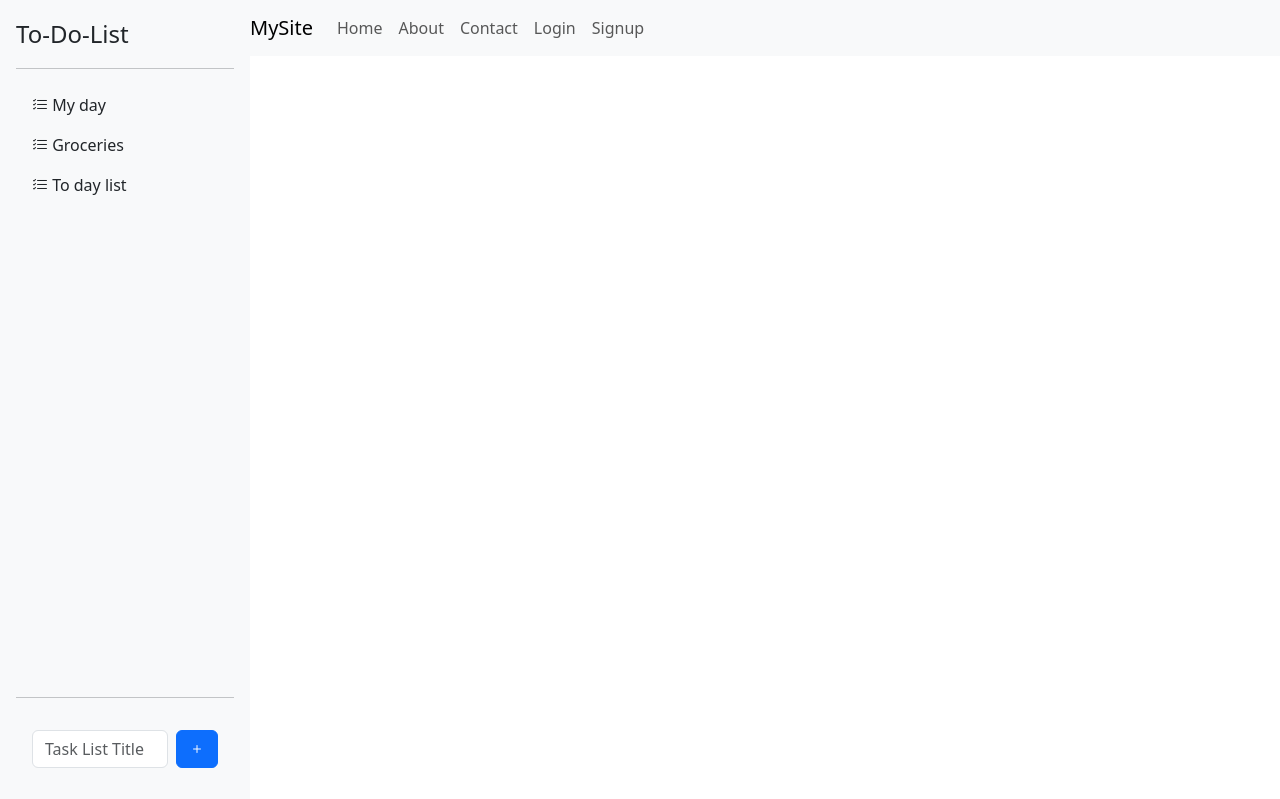
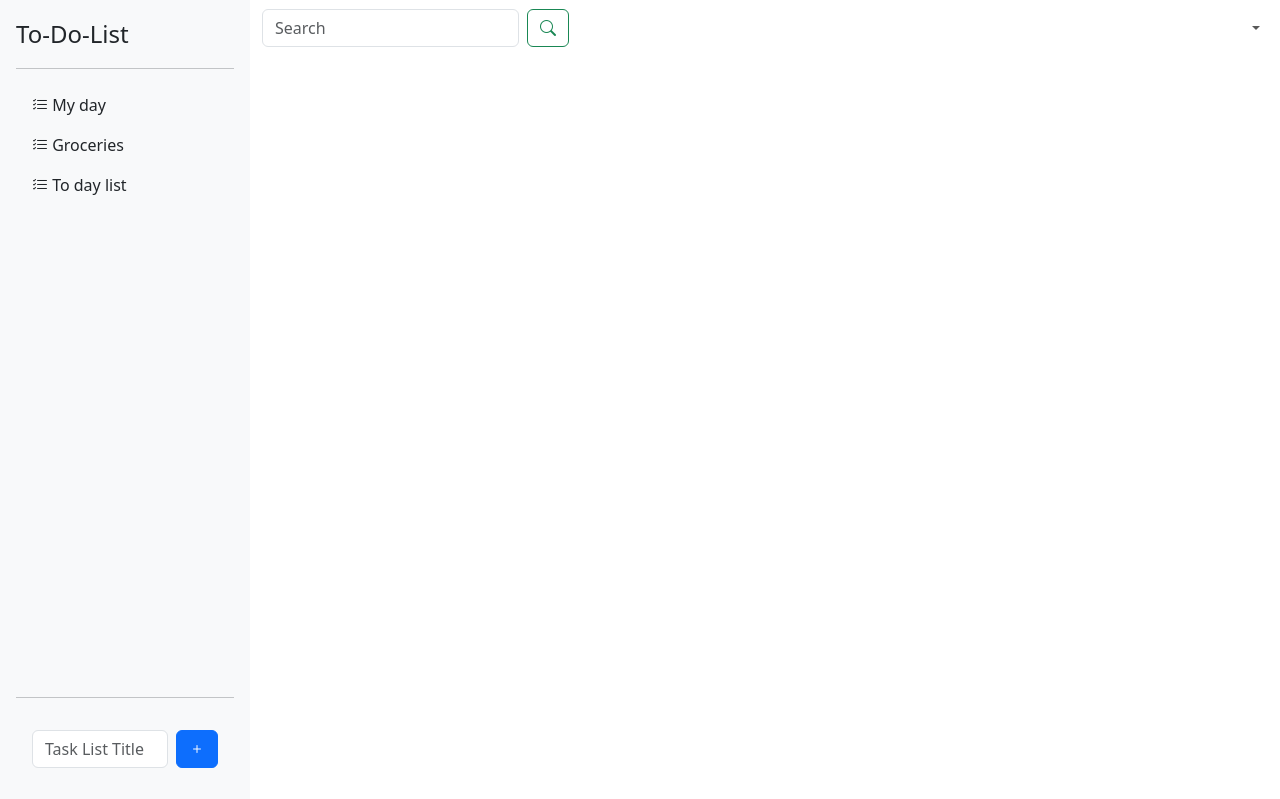
Before and after one commit to AliAbDev11/To-Do-WebApp, a Django app: page / in a window 1280 px wide. Shown: the top 799 px of the page. Run offline with Django 5.2, Linux system fonts and the light colour scheme; data comes from the database, SQL or seed files in the repository.

Commit message:
Update navbar.html
- Add search form
- add dropdown

```diff
--- a/todolist/templates/includes/navbar.html
+++ b/todolist/templates/includes/navbar.html
@@ -1,36 +1,22 @@
 <!-- Navigation Bar -->
-<nav class="navbar navbar-expand-lg navbar-light bg-light">
-    <div class="con\tainer-fluid d-flex">
-        <a class="navbar-brand" href="/">MySite</a>
-        <button class="navbar-toggler" type="button" data-bs-toggle="collapse" data-bs-target="#navbarNav" aria-controls="navbarNav" aria-expanded="false" aria-label="Toggle navigation">
-            <span class="navbar-toggler-icon"></span>
-        </button>
+<nav class="navbar navbar-expand-lg navbar-light bg-white">
+    <div class="container-fluid d-flex">
+        <!-- Search Form -->
+        <form class="d-flex ms-auto" method="GET" action="/search/">
+            <input class="form-control me-2" type="search" placeholder="Search" aria-label="Search" name="q">
+            <button class="btn btn-outline-success" type="submit"> <i class="bi bi-search"></i></button>
+        </form>
         <div class="collapse navbar-collapse" id="navbarNav">
             <ul class="navbar-nav ms-auto">
-                <li class="nav-item">
-                    <a class="nav-link" href="/">Home</a>
+                <li class="nav-item dropdown">
+                    <a class="nav-link dropdown-toggle" href="#" id="navbarDropdown" role="button" data-bs-toggle="dropdown" aria-expanded="false">
+                        {{ user.username }} <!-- Display the user's username -->
+                    </a>
+                    <ul class="dropdown-menu dropdown-menu-end" aria-labelledby="navbarDropdown">
+                        <li><a class="dropdown-item" href="/profile/">Profile</a></li>
+                        <li><a class="dropdown-item" href="/logout/">Logout</a></li>
+                    </ul>
                 </li>
-                <li class="nav-item">
-                    <a class="nav-link" href="/about/">About</a>
-                </li>
-                <li class="nav-item">
-                    <a class="nav-link" href="/contact/">Contact</a>
-                </li>
-                {% if user.is_authenticated %}
-                    <li class="nav-item">
-                        <a class="nav-link" href="/profile/">Profile</a>
-                    </li>
-                    <li class="nav-item">
-                        <a class="nav-link" href="/logout/">Logout</a>
-                    </li>
-                {% else %}
-                    <li class="nav-item">
-                        <a class="nav-link" href="/login/">Login</a>
-                    </li>
-                    <li class="nav-item">
-                        <a class="nav-link" href="/signup/">Signup</a>
-                    </li>
-                {% endif %}
             </ul>
         </div>
     </div>
```
